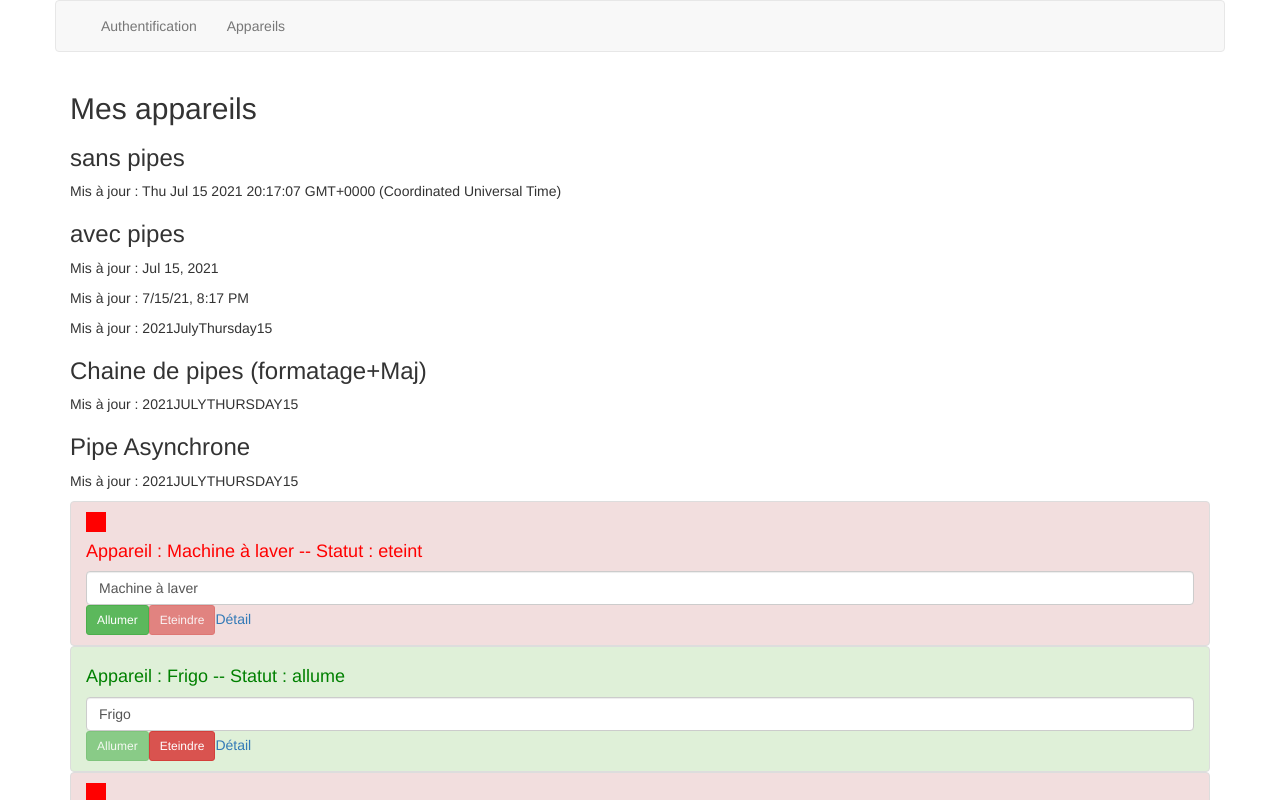
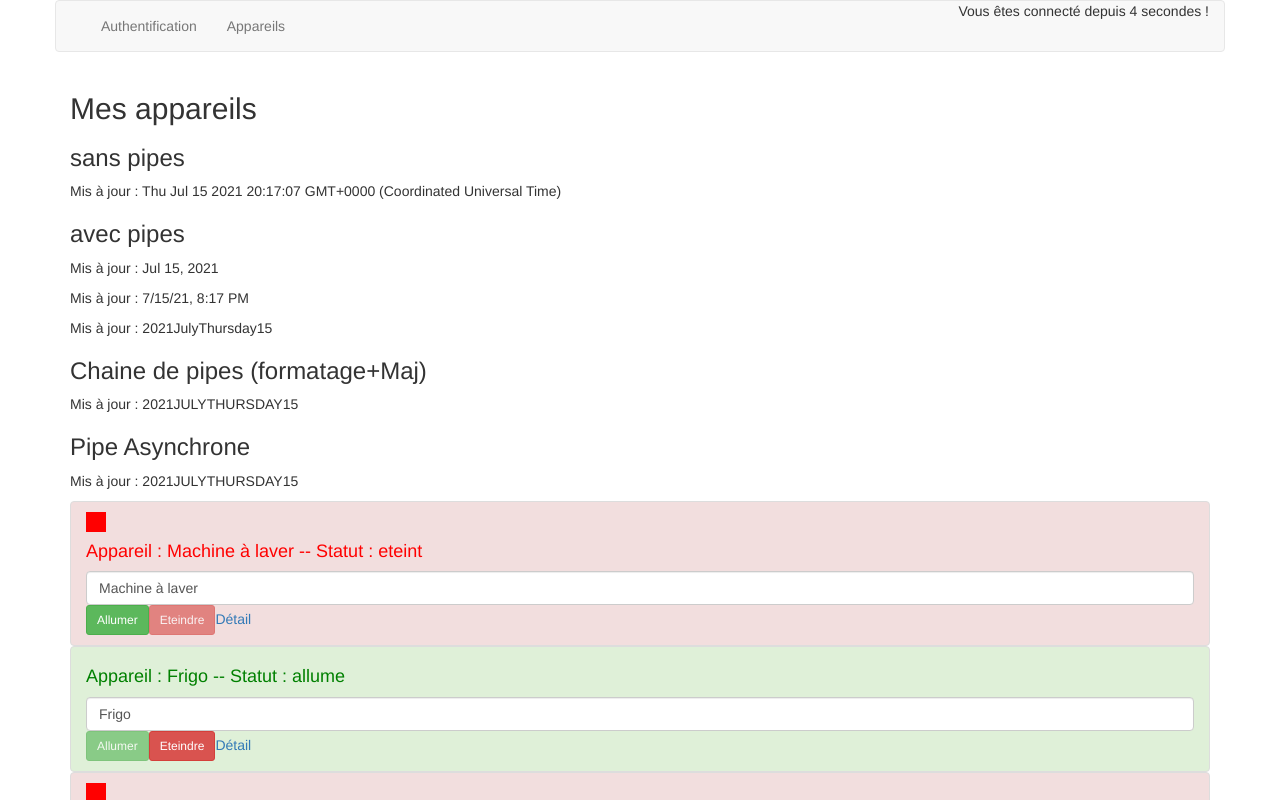
Before and after one commit to Mehdi-Benrefad/Angular-First-App, an Angular app: page / in a window 1280 px wide. Shown: the top 800 px of the page. Built offline with nearby package versions, Linux system fonts and the light colour scheme.

Commit message:
observable rxjs(temps de connexion)

```diff
--- a/src/app/app.component.html
+++ b/src/app/app.component.html
@@ -8,6 +8,9 @@
             <li routerLinkActive="active"><a routerLink="auth">Authentification</a></li>
             <li routerLinkActive="active"><a routerLink="appareils">Appareils</a></li>
           </ul>
+          <div class="navbar-right">
+            <p>Vous êtes connecté depuis {{ secondes }} secondes !</p>
+        </div>
         </div>
       </div>
     </nav>
--- a/src/app/app.component.ts
+++ b/src/app/app.component.ts
@@ -1,12 +1,55 @@
-import { Component, OnInit } from '@angular/core';
+import { Component, OnDestroy, OnInit } from '@angular/core';
 import { AppareilService } from './services/appareil.service';
+import { Observable } from 'rxjs/Observable';
+import 'rxjs/add/observable/interval';
+import { Subscription } from 'rxjs';
 
 @Component({
   selector: 'app-root',
   templateUrl: './app.component.html',
   styleUrls: ['./app.component.scss']
 })
-export class AppComponent{
+export class AppComponent implements OnInit , OnDestroy{
   constructor(){}
 
+  //on cree la variable qui va etre affichee a l'utilisateur
+  secondes: number = 0;
+  counterSubscription: Subscription = new Subscription();
+
+
+  ngOnInit() {
+    //on cree un counter qui va nous retourner une valeur par seconde.
+    const counter = Observable.interval(1000);
+    //on applique au counter la fonction subscribe qui va nous permettre d'actualiser la valeur de la varibles secondes a partir du counter.
+    /*counter.subscribe(
+      (value) => {
+        this.secondes = value;
+      },
+      (error) => {
+        console.log('Uh-oh, an error occurred! : ' + error);
+      },
+      () => {
+        console.log('Observable complete!');
+      }
+    );*/
+
+    this.counterSubscription = counter.subscribe(
+      (value) => {
+        this.secondes = value;
+      },
+      (error) => {
+        console.log('Uh-oh, an error occurred! : ' + error);
+      },
+      () => {
+        console.log('Observable complete!');
+      }
+    );
+
 }
+
+
+  ngOnDestroy() {
+    this.counterSubscription.unsubscribe();
+  }
+
+}
```
Also changed, not shown: doc.txt.
